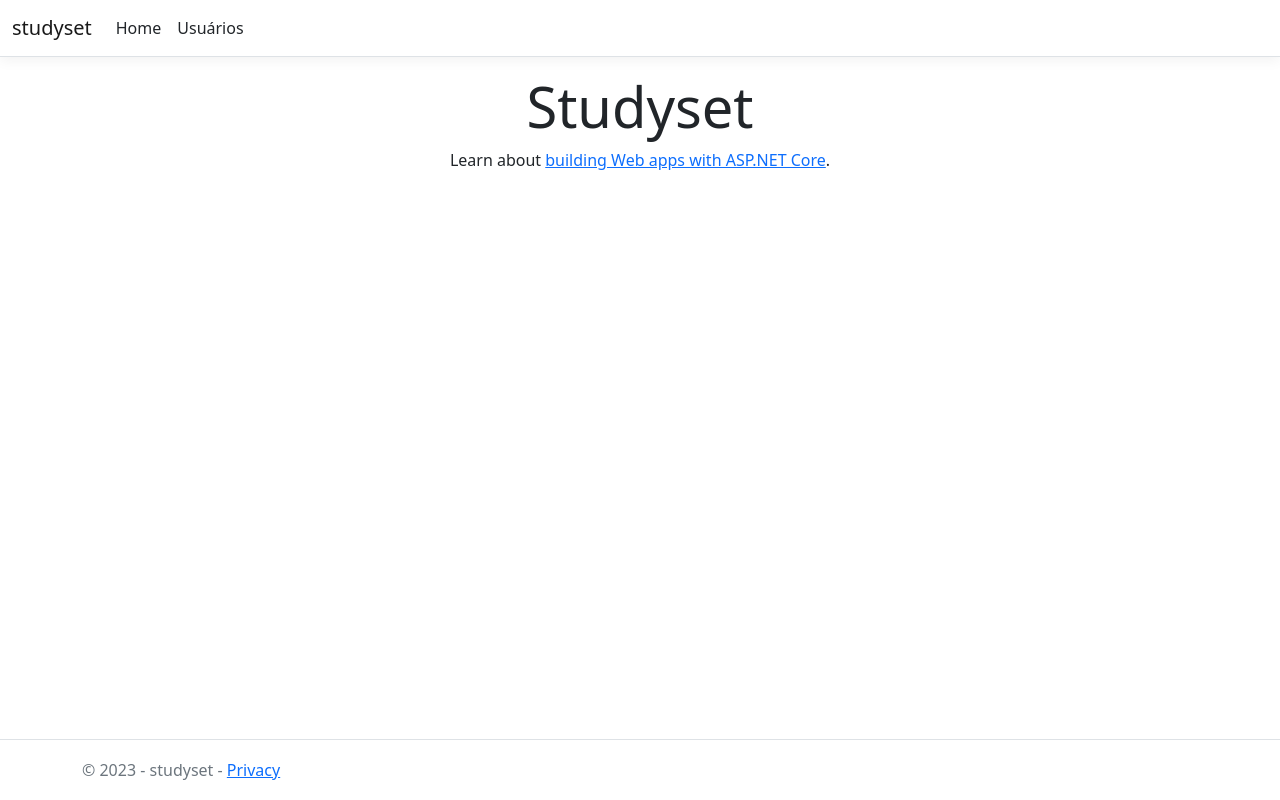
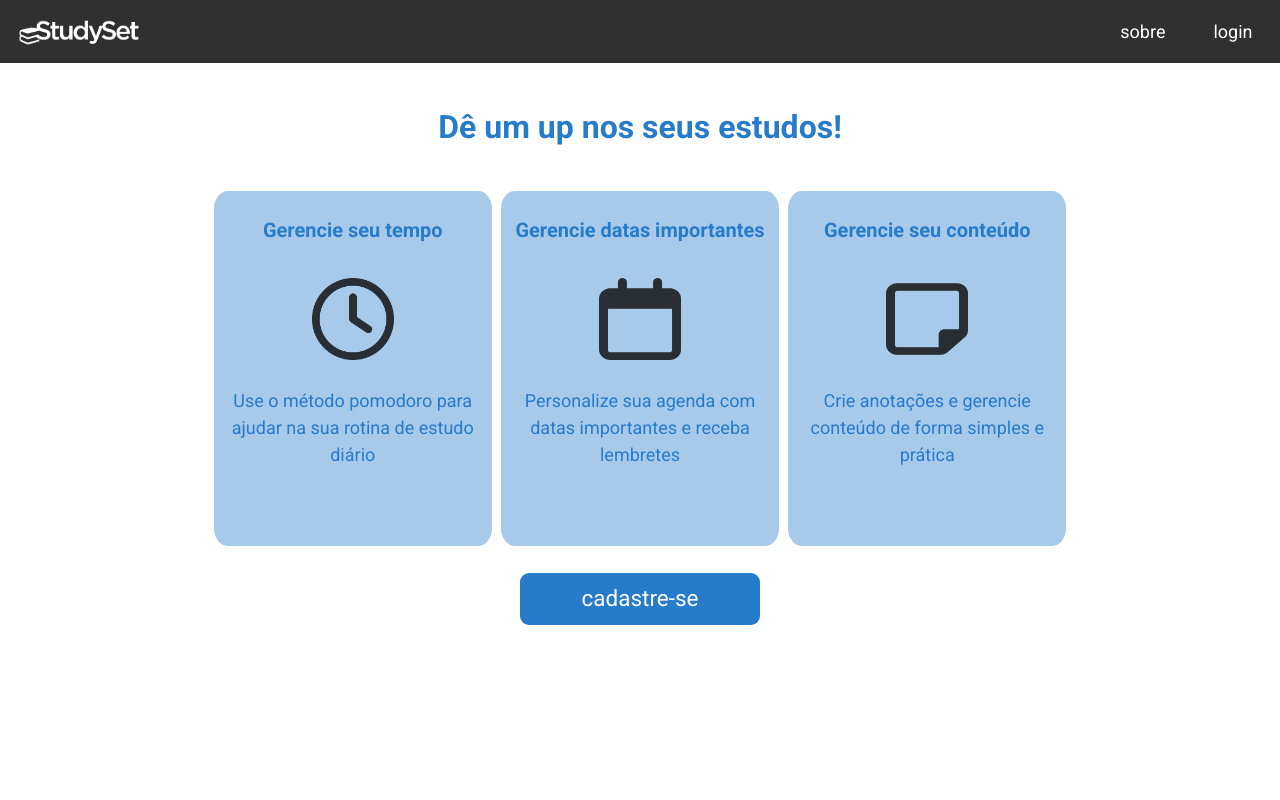
Before and after one commit to ICEI-PUC-Minas-PMV-ADS/pmv-ads-2023-2-e2-proj-int-t4-studyset, an ASP.NET Core app: page / in a window 1280 px wide. Run offline with ASP.NET Core 8, Linux system fonts and the light colour scheme; style sheets or scripts are compiled from the project's sources.

Commit message:
Integração do front-end na homepage no MVC

```diff
--- a/src/mvc/studyset/studyset/Views/Home/Index.cshtml
+++ b/src/mvc/studyset/studyset/Views/Home/Index.cshtml
@@ -2,7 +2,53 @@
     ViewData["Title"] = "Home Page";
 }
 
-<div class="text-center">
-    <h1 class="display-4">Studyset</h1>
-    <p>Learn about <a href="https://docs.microsoft.com/aspnet/core">building Web apps with ASP.NET Core</a>.</p>
-</div>
+<!DOCTYPE html>
+<html lang="en">
+<head>
+    <meta charset="UTF-8" />
+    <meta name="viewport" content="width=device-width, initial-scale=1.0" />
+    <link rel="preconnect" href="https://fonts.googleapis.com" />
+    <link rel="preconnect" href="https://fonts.gstatic.com" crossorigin />
+    <link href="https://fonts.googleapis.com/css2?family=Roboto:wght@300;400;700;900&display=swap"
+          rel="stylesheet" />
+    <link href="https://cdn.jsdelivr.net/npm/bootstrap@5.3.2/dist/css/bootstrap.min.css"
+          rel="stylesheet"
+          integrity="sha384-T3c6CoIi6uLrA9TneNEoa7RxnatzjcDSCmG1MXxSR1GAsXEV/Dwwykc2MPK8M2HN"
+          crossorigin="anonymous" />
+    <link rel="stylesheet" href="/css/root.css" />
+    <link rel="stylesheet" href="/css/navbar.css" />
+    <link rel="stylesheet" href="/css/index.css" />
+    <link rel="icon" type="image/png" href="/img/studyset_iconCinza.png" />
+    <title>StudySet</title>
+</head>
+<body>
+    <section id="indexContent" class="container justify-content-center">
+        <h1>Dê um up nos seus estudos!</h1>
+        <div class="row justify-content-center align-items-center">
+            <div class="box col-md-3 mx-1 py-4">
+                <h2>Gerencie seu tempo</h2>
+                <img class="icon" src="/img/icon_Relogio.png" alt="" />
+                <p>
+                    Use o método pomodoro para ajudar na sua rotina de estudo diário
+                </p>
+            </div>
+            <div class="box col-md-3 mx-1 py-4">
+                <h2>Gerencie datas importantes</h2>
+                <img class="icon" src="/img/icon_Agenda.png" alt="" />
+                <p>Personalize sua agenda com datas importantes e receba lembretes</p>
+            </div>
+            <div class="box col-md-3 mx-1 py-4">
+                <h2>Gerencie seu conteúdo</h2>
+                <img class="icon" src="/img/icon_Nota.png" alt="" />
+                <p>Crie anotações e gerencie conteúdo de forma simples e prática</p>
+            </div>
+        </div>
+        <a class="btn btn-primary btn-lg" asp-area="" asp-controller="Usuarios" asp-action="Create">cadastre-se</a>
+    </section>
+
+    <script src="https://cdnjs.cloudflare.com/ajax/libs/popper.js/1.14.7/umd/popper.min.js"></script>
+    <script src="https://cdn.jsdelivr.net/npm/bootstrap@5.3.2/dist/js/bootstrap.min.js"
+            integrity="sha384-BBtl+eGJRgqQAUMxJ7pMwbEyER4l1g+O15P+16Ep7Q9Q+zqX6gSbd85u4mG4QzX+"
+            crossorigin="anonymous"></script>
+</body>
+</html>
--- a/src/mvc/studyset/studyset/Views/Shared/_Layout.cshtml
+++ b/src/mvc/studyset/studyset/Views/Shared/_Layout.cshtml
@@ -9,7 +9,8 @@
     <link rel="stylesheet" href="~/studyset.styles.css" asp-append-version="true" />
 </head>
 <body>
-    <header>
+    <!--
+    @* <header>
         <nav class="navbar navbar-expand-sm navbar-toggleable-sm navbar-light bg-white border-bottom box-shadow mb-3">
             <div class="container-fluid">
                 <a class="navbar-brand" asp-area="" asp-controller="Home" asp-action="Index">studyset</a>
@@ -29,21 +30,57 @@
                 </div>
             </div>
         </nav>
+    </header> *@
+    -->
+
+    <header>
+    <nav id="mainNavbar" class="navbar navbar-dark navbar-expand-sm">
+        <div class="container-fluid">
+                <a class="navbar-brand" asp-area="" asp-controller="Home" asp-action="Index">
+                <img id="logo" src="/img/studyset_logoBranco.png" alt="" />
+            </a>
+            <button class="navbar-toggler"
+                    type="button"
+                    data-bs-toggle="collapse"
+                    data-bs-target="#navbarNav"
+                    aria-controls="navbarNav"
+                    aria-expanded="false"
+                    aria-label="Toggle navigation">
+                <span class="navbar-toggler-icon"></span>
+            </button>
+            <div class="collapse navbar-collapse justify-content-end"
+                 id="navbarNav">
+                <ul class="navbar-nav">
+                    <li class="nav-item">
+                        <a class="nav-link" href="#">sobre</a>
+                    </li>
+                    <li class="nav-item">
+                        <a class="nav-link" href="#">login</a>
+                    </li>
+                </ul>
+            </div>
+        </div>
+    </nav>
     </header>
+
     <div class="container">
         <main role="main" class="pb-3">
             @RenderBody()
         </main>
     </div>
 
-    <footer class="border-top footer text-muted">
+    <!--
+    @* <footer class="border-top footer text-muted">
         <div class="container">
             &copy; 2023 - studyset - <a asp-area="" asp-controller="Home" asp-action="Privacy">Privacy</a>
         </div>
-    </footer>
+    </footer> *@
+    -->
+
     <script src="~/lib/jquery/dist/jquery.min.js"></script>
     <script src="~/lib/bootstrap/dist/js/bootstrap.bundle.min.js"></script>
     <script src="~/js/site.js" asp-append-version="true"></script>
     @await RenderSectionAsync("Scripts", required: false)
+
 </body>
 </html>
--- /dev/null
+++ b/src/mvc/studyset/studyset/wwwroot/css/index.css
@@ -0,0 +1,32 @@
+#indexContent {
+    color: var(--mediumColor);
+    margin-top: 2.5rem;
+    text-align: center;
+}
+
+    #indexContent .box {
+        background-color: var(--lightColor);
+        margin-top: 2rem;
+        border-radius: 5%;
+        height: 355px;
+    }
+
+    #indexContent .icon {
+        width: 100px;
+        padding: 0.5rem;
+        margin: 1rem;
+    }
+
+    #indexContent a {
+        background-color: var(--mediumColor);
+        margin-top: 1.5rem;
+        width: 240px;
+        border: none;
+    }
+
+        #indexContent a:hover {
+            background-color: #2471b9;
+        }
+
+@media (max-width: 768px) {
+}
--- /dev/null
+++ b/src/mvc/studyset/studyset/wwwroot/css/navbar.css
@@ -0,0 +1,18 @@
+#mainNavbar {
+    background-color: var(--darkColor);
+}
+
+    #mainNavbar #logo {
+        width: 120px;
+        margin-left: 5px;
+    }
+
+    #mainNavbar a.nav-link {
+        color: white;
+        margin-left: 25px;
+        margin-right: 5px;
+    }
+
+        #mainNavbar a.nav-link:hover {
+            color: var(--lightColor);
+        }
--- /dev/null
+++ b/src/mvc/studyset/studyset/wwwroot/css/root.css
@@ -0,0 +1,51 @@
+:root {
+    --darkColor: #303030;
+    --mediumColor: #267BCA;
+    --lightColor: #A8CAEA;
+    --bgColor: white;
+    --smallFontSize: 16px;
+    --mediumFontSize: 18px;
+    --largeFontSize: 20px;
+    --titleFontSize: 24px;
+    --biggerFontSize: 32px;
+    --mediumWeight: 500;
+    --boldWeight: 700;
+}
+
+*,
+*:after,
+*:before {
+    margin: 0;
+    padding: 0;
+    box-sizing: border-box;
+    text-decoration: none;
+}
+
+* {
+    font-family: "Roboto", sans-serif;
+    font-size: var(--mediumFontSize);
+}
+
+body {
+    background: white;
+    font-size: 100%;
+    list-style-type: none;
+}
+
+h1 {
+    font-size: var(--biggerFontSize);
+    font-weight: var(--boldWeight);
+}
+
+h2 {
+    font-size: var(--largeFontSize);
+    font-weight: var(--boldWeight);
+}
+
+h3 {
+    font-size: var(--largeFontSize);
+}
+
+p {
+    font-size: var(--mediumFontSize);
+}
--- a/src/mvc/studyset/studyset/wwwroot/css/site.css
+++ b/src/mvc/studyset/studyset/wwwroot/css/site.css
@@ -1,4 +1,4 @@
-html {
+/*html {
   font-size: 14px;
 }
 
@@ -19,4 +19,4 @@ html {
 
 body {
   margin-bottom: 60px;
-}
+}*/
```
Also changed, not shown: src/mvc/studyset/studyset/Views/Usuarios/Create.cshtml (line endings or trailing spaces), src/mvc/studyset/studyset/studyset.csproj, src/mvc/studyset/studyset/wwwroot/img/icon_Agenda.png (added), src/mvc/studyset/studyset/wwwroot/img/icon_Nota.png (added), src/mvc/studyset/studyset/wwwroot/img/icon_Relogio.png (added), src/mvc/studyset/studyset/wwwroot/img/studyset_iconCinza.png (added), src/mvc/studyset/studyset/wwwroot/img/studyset_logoBranco.png (added).
